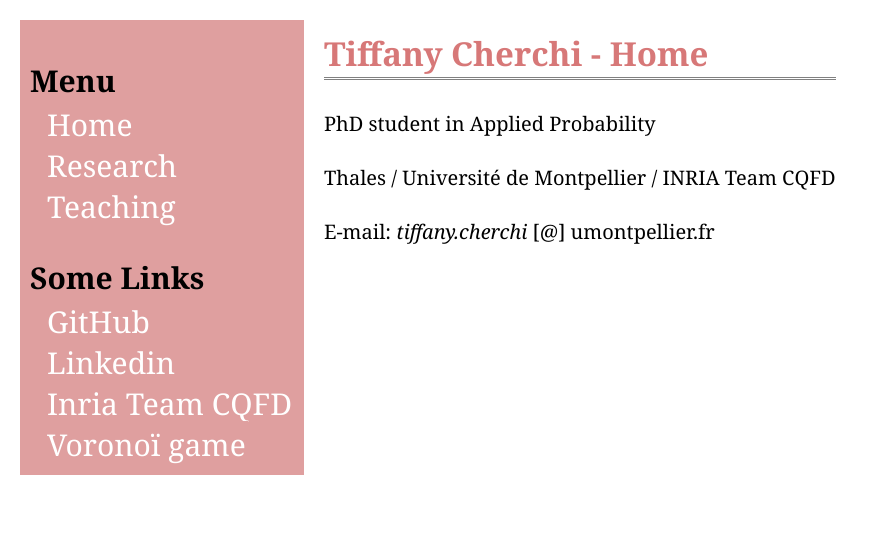
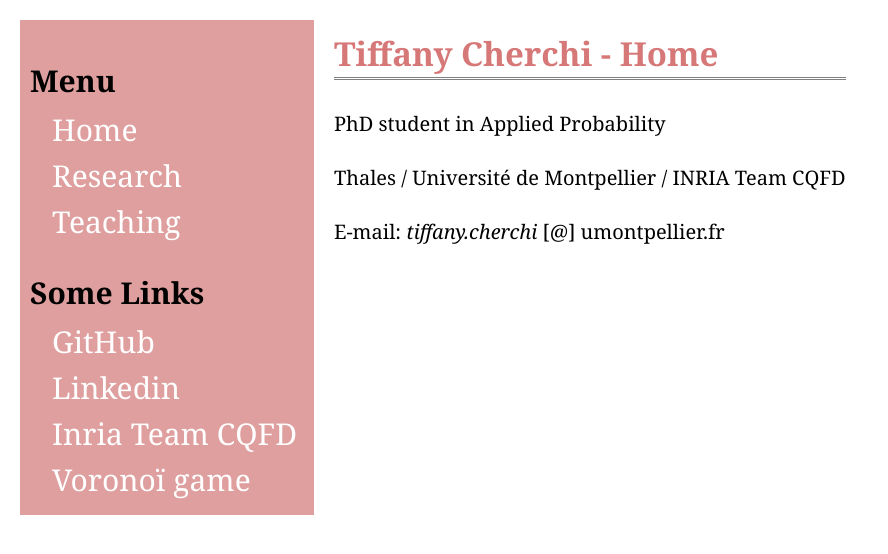
Before and after one commit to tcherchi/tiffanycherchi.github.io, a plain HTML site: page index.html in a window 1280 px wide. Shown: the whole page, without its empty margins (0-888 px from the left). Drawn offline with Linux system fonts and the light colour scheme.

Commit message:
Update style.css

```diff
--- a/style.css
+++ b/style.css
@@ -20,7 +20,6 @@
     background: #DF9F9F; /* couleur du fond du menu */
     color: white;
     padding: 2px;
-    padding-top: 3px;
     text-decoration: none;
     font-size: 1.em;   /* taille du texte du menu */
     margin-left: 0.5em;
@@ -62,6 +61,7 @@ div.menu-category {
 div.menu-item {
 	padding-left: 16px;
 	text-indent: -16px;
+	margin: 5px;
 }
 /* ------------------------------------------------------------------------- */
 /* ------------------------------------------------------------------------- */
```
